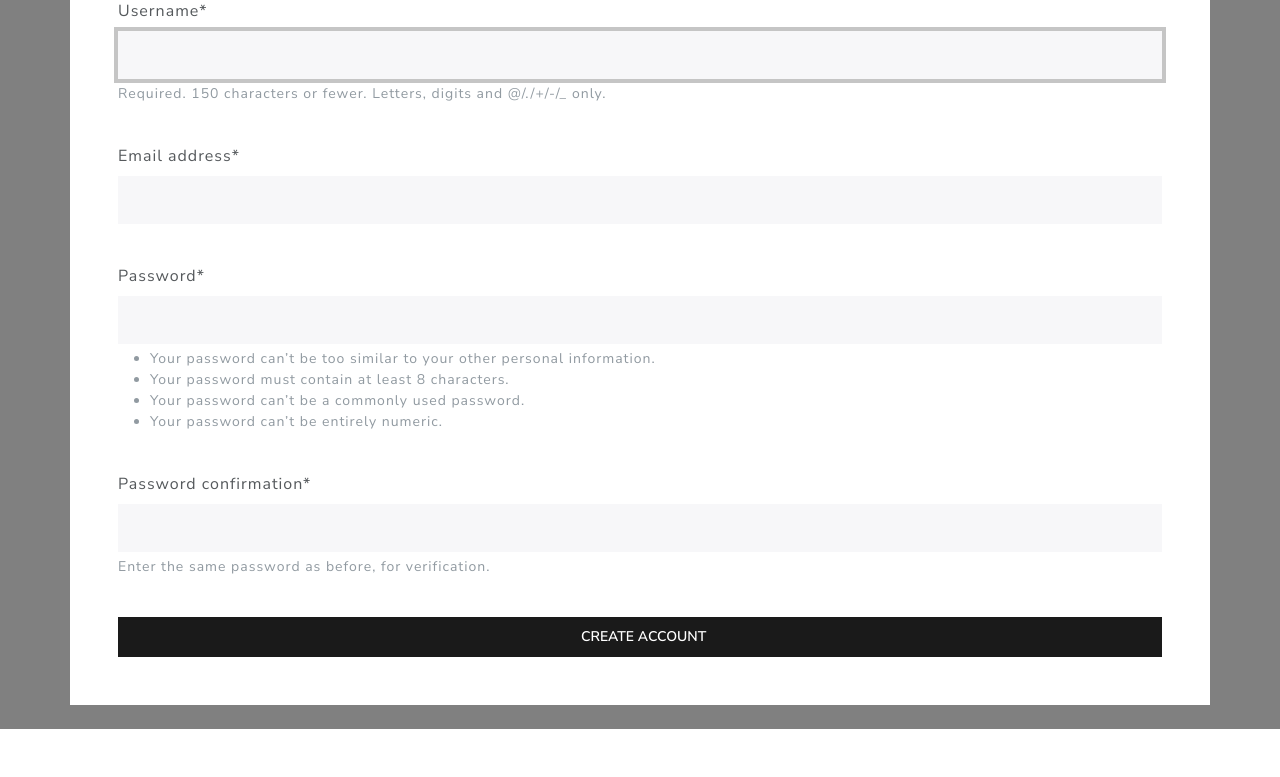
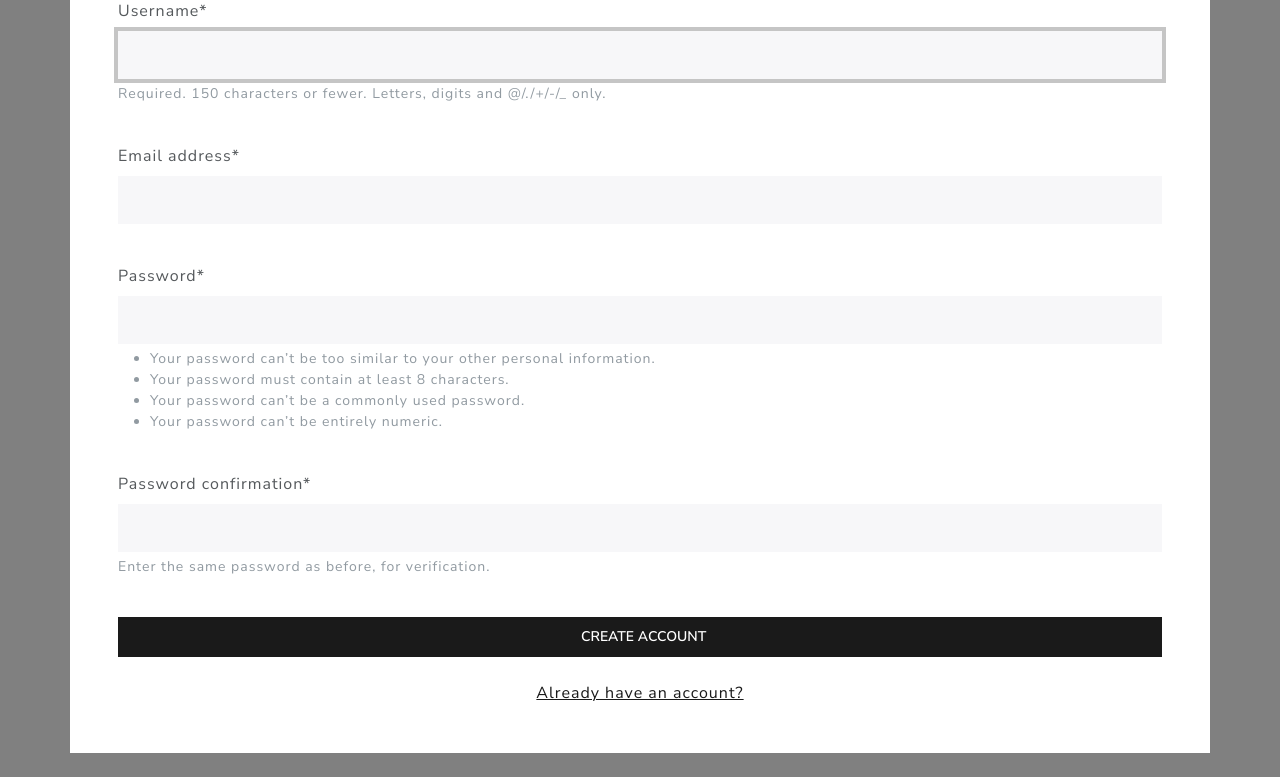
Before and after one commit to kalonjic34/brightbuy-store, a Django app: page /account/register in a window 1280 px wide. Shown: the part 285-1062 px from the top of the page. Before the commit the page ends 1014 px from the top, so only its background shows below. Run offline with Django 5.2, Linux system fonts and the light colour scheme; data comes from the database, SQL or seed files in the repository; some libraries are stand-ins or nearby versions.

Commit message:
Add "Already have an account?" link below registration form

```diff
--- a/ecommerce/account/templates/account/registration/register.html
+++ b/ecommerce/account/templates/account/registration/register.html
@@ -29,6 +29,12 @@
             {{form.password2|as_crispy_field}}
             <br>
             <button type="submit" class="btn btn-primary btn-lg w-100 btn-block p-2"> &nbsp; Create Account </button>
+            <br><br>
+            <div class="text-center">
+                <a href="{% url "my-login" %}">Already have an account?</a>
+            </div>
+
+
         </form>
     </div>
 </body>
```
